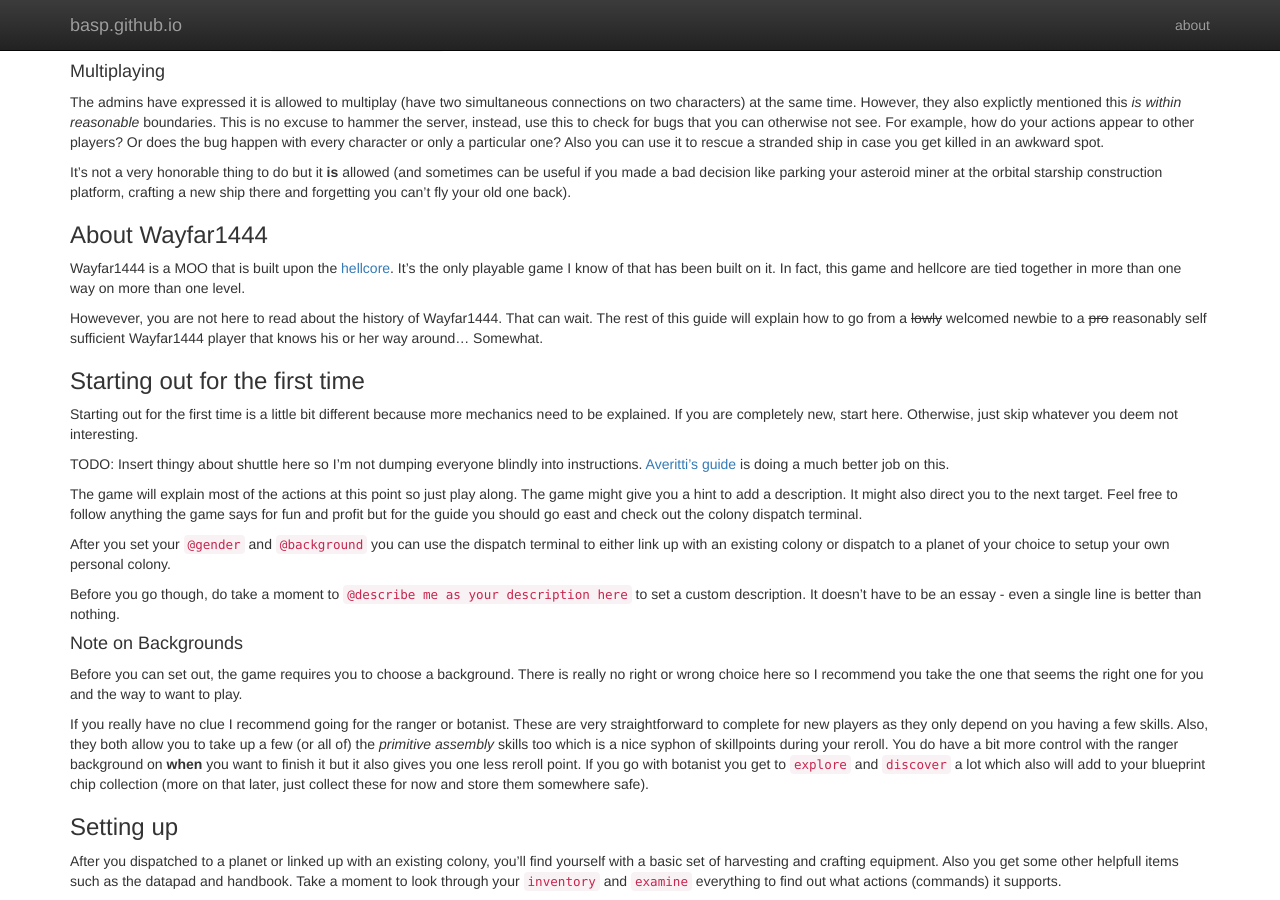
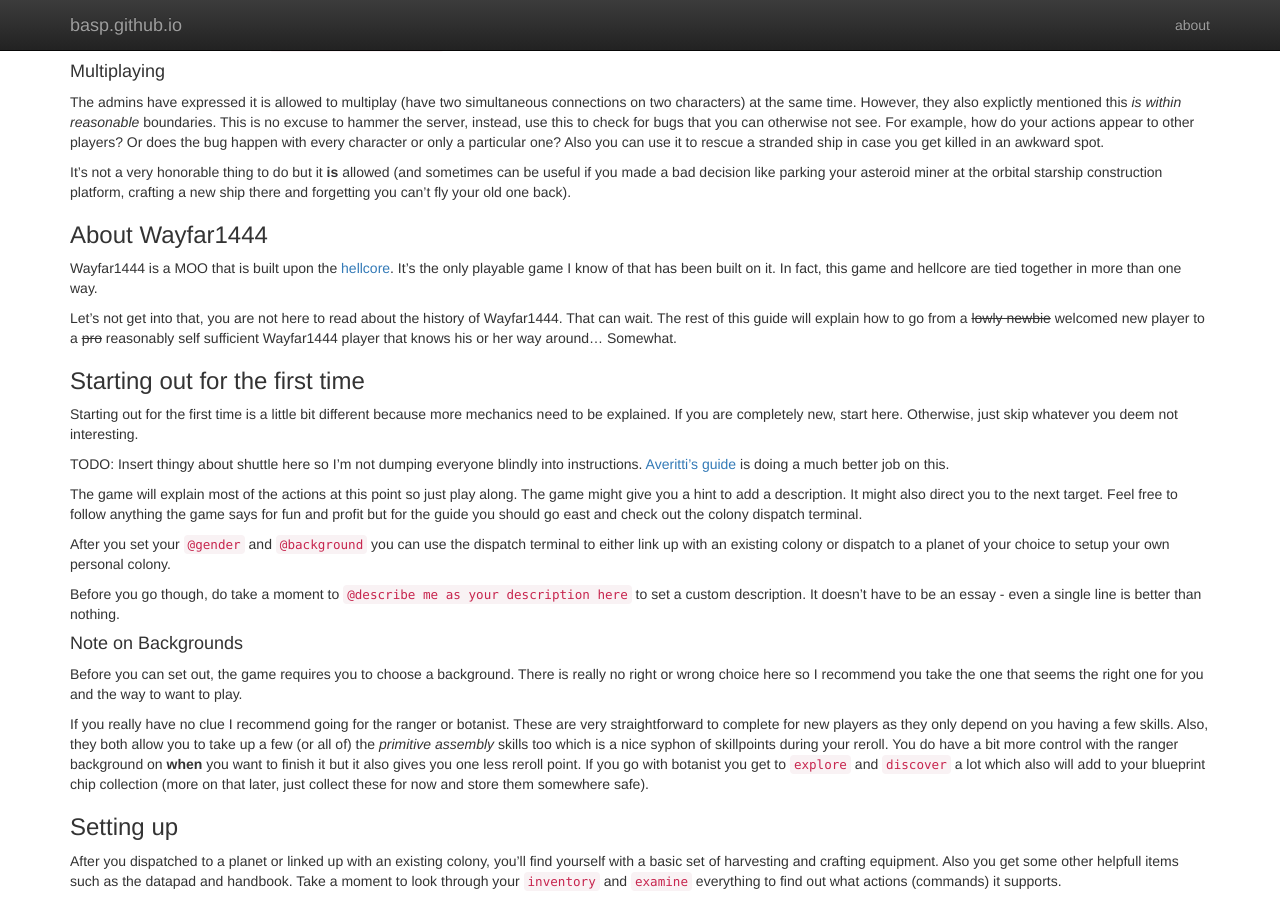
Before and after one commit to basp/basp.github.io, a Jekyll site: the page built from _posts/2014-03-27-AI-opinionated-newbie-guide.md, in a window 1280 px wide and 900 px high, scrolled down 633 px. Built offline with Jekyll 4.4.1, drawn with Linux system fonts in a browser that asks for light colours; nearby versions of some CDN libraries; Markdown is read by kramdown in place of the engine named in the settings.

Commit message:
Mood changes

```diff
--- a/_posts/2014-03-27-AI-opinionated-newbie-guide.md
+++ b/_posts/2014-03-27-AI-opinionated-newbie-guide.md
@@ -31,9 +31,9 @@
 It's not a very honorable thing to do but it __is__ allowed (and sometimes can be useful if you made a bad decision like parking your asteroid miner at the orbital starship construction platform, crafting a new ship there and forgetting you can't fly your old one back).
 
 ### About Wayfar1444
-Wayfar1444 is a MOO that is built upon the [hellcore](http://hellmoo.org/wiki/index.php/HellCore). It's the only playable game I know of that has been built on it. In fact, this game and hellcore are tied together in more than one way on more than one level.
+Wayfar1444 is a MOO that is built upon the [hellcore](http://hellmoo.org/wiki/index.php/HellCore). It's the only playable game I know of that has been built on it. In fact, this game and hellcore are tied together in more than one way.
 
-Howevever, you are not here to read about the history of Wayfar1444. That can wait. The rest of this guide will explain how to go from a <del>lowly</del> welcomed newbie to a <del>pro</del> reasonably self sufficient Wayfar1444 player that knows his or her way around... Somewhat.
+Let's not get into that, you are not here to read about the history of Wayfar1444. That can wait. The rest of this guide will explain how to go from a <del>lowly newbie</del> welcomed new player to a <del>pro</del> reasonably self sufficient Wayfar1444 player that knows his or her way around... Somewhat.
 
 ### Starting out for the first time
 Starting out for the first time is a little bit different because more mechanics need to be explained. If you are completely new, start here. Otherwise, just skip whatever you deem not interesting.
```
